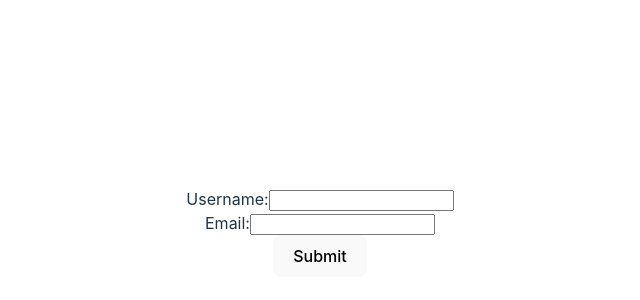
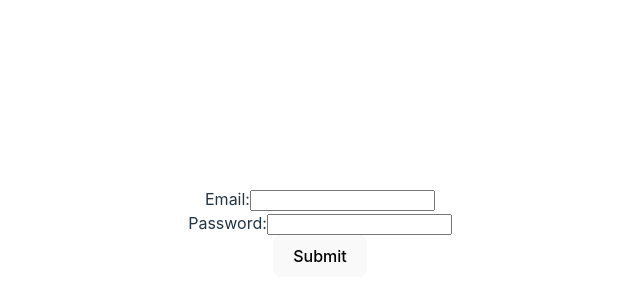
Before and after one commit to ahsan360/ReactDoc, a React (Vite) app: page / in a window 1280 px wide. Shown: the part 168-468 px from the top of the page, without its empty margins (320-960 px from the left). Built offline with nearby package versions, Linux system fonts and the light colour scheme.

Commit message:
Clint Side validation

```diff
--- a/src/MyForm.jsx
+++ b/src/MyForm.jsx
@@ -1,58 +1,62 @@
 import React, { useState } from "react";
 
-function MyForm() {
-  // State to manage form input
-  const [formData, setFormData] = useState({
-    username: "",
-    email: "",
-  });
+const MyForm = () => {
+  const [email, setEmail] = useState("");
+  const [password, setPassword] = useState("");
+  const [errors, setErrors] = useState({});
 
-  // Handle input change
-  const handleInputChange = (event) => {
-    const { name, value } = event.target;
-    setFormData({
-      ...formData,
-      [name]: value,
-    });
+  const handleInputChange = (e) => {
+    const { name, value } = e.target;
+    if (name === "email") {
+      setEmail(value);
+    } else if (name === "password") {
+      setPassword(value);
+    }
   };
 
-  // Handle form submission
-  const handleSubmit = (event) => {
-    event.preventDefault();
-    // You can perform any validation or submit data to a server here
-    console.log("Form submitted:", formData);
-    // Clear form fields after submission
-    setFormData({
-      username: "",
-      email: "",
-    });
+  const handleSubmit = (e) => {
+    e.preventDefault();
+    // Validation logic
+    const newErrors = {};
+    if (!email.trim()) {
+      newErrors.email = "Email is required";
+    }
+    if (!password.trim()) {
+      newErrors.password = "Password is required";
+    }
+    setErrors(newErrors);
+
+    // If no errors, submit form
+    if (Object.keys(newErrors).length === 0) {
+      // Submit form to server or perform other actions
+    }
   };
 
   return (
     <form onSubmit={handleSubmit}>
       <div>
-        <label htmlFor="username">Username:</label>
+        <label>Email:</label>
         <input
-          type="text"
-          id="username"
-          name="username"
-          value={formData.username}
+          type="email"
+          name="email"
+          value={email}
           onChange={handleInputChange}
         />
+        {errors.email && <span>{errors.email}</span>}
       </div>
       <div>
-        <label htmlFor="email">Email:</label>
+        <label>Password:</label>
         <input
-          type="email"
-          id="email"
-          name="email"
-          value={formData.email}
+          type="password"
+          name="password"
+          value={password}
           onChange={handleInputChange}
         />
+        {errors.password && <span>{errors.password}</span>}
       </div>
       <button type="submit">Submit</button>
     </form>
   );
-}
+};
 
 export default MyForm;
```
